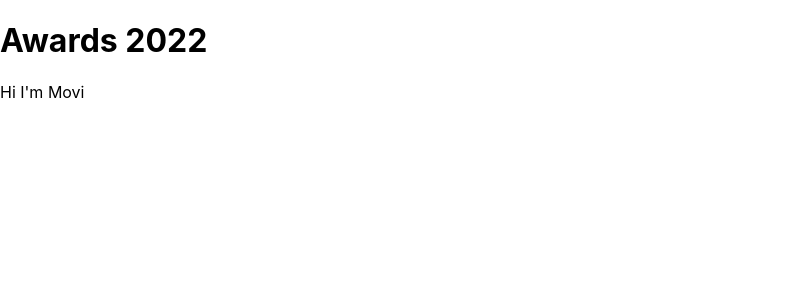
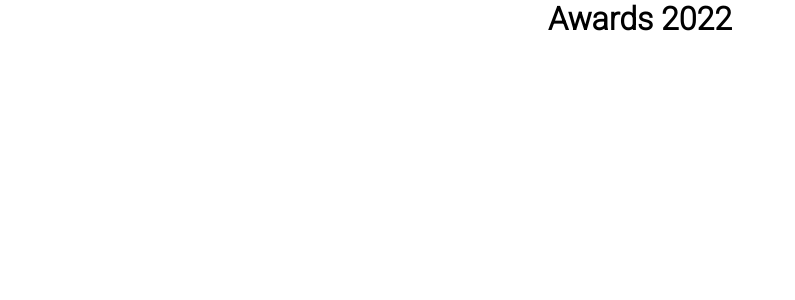
Before and after one commit to harde-dev/frontend-assessment, a React (Create React App) app: page / in a window 1280 px wide. Shown: the top 300 px of the page, without its empty margins (0-795 px from the left). Built offline with nearby package versions, Linux system fonts and the light colour scheme.

Commit message:
completed Ballot component, updates on App.js, App.css, index.css

```diff
--- a/src/App.css
+++ b/src/App.css
@@ -1,8 +1,8 @@
-.App {
+.app__main {
   text-align: center;
 }
 
-.App-header {
+.app__header {
   display: flex;
   align-items: center;
   justify-content: center;
--- a/src/App.js
+++ b/src/App.js
@@ -1,15 +1,22 @@
-import './App.css';
+import { useState, useEffect } from 'react';
+import api from "./Api/Api";
 import Ballot from './Components/Ballot/Ballot';
 
+import './App.css';
+
 function App() {
+  const [ballot, setBallot] = useState([]);
+
+  const moveSelections = () => {
+
+  }
   return (
-
     <>
       <header className="app__header">
         <h1>Awards 2022</h1>
       </header>
       <div className="app__main">
-        <Ballot />
+        <Ballot ballot={ballot} moveSelections={moveSelections} />
       </div>
     </>
   );
--- a/src/Components/Ballot/Ballot.js
+++ b/src/Components/Ballot/Ballot.js
@@ -1,10 +1,16 @@
-import React from 'react';
+import BallotCategories from "../BallotCategories/BallotCategories";
 
-const Ballot = () => {
+const Ballot = ({ ballot, moveSelections }) => {
+  const showBallot = (ballot) => {
+    return ballot.map(categories => {
+      return <BallotCategories key={categories.id} ballot={categories} moveSelections={moveSelections} />
+    });
+  };
+
   return (
-    <div className='ballot'>
-      Hi I'm Movi
-    </div>
+    <>
+      {showBallot(ballot)}
+    </>
   )
 }
 
--- a/src/index.css
+++ b/src/index.css
@@ -1,3 +1,8 @@
+* {
+  margin: 0;
+  font-family: 'Roboto', sans-serif;
+}
+
 body {
   margin: 0;
   font-family: -apple-system, BlinkMacSystemFont, 'Segoe UI', 'Roboto', 'Oxygen',
```
Also changed, not shown: 1 other file (tests, documents, lock files or other folders).
